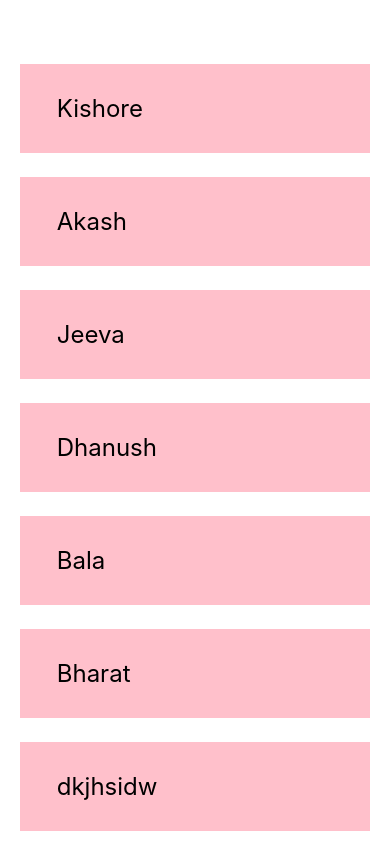
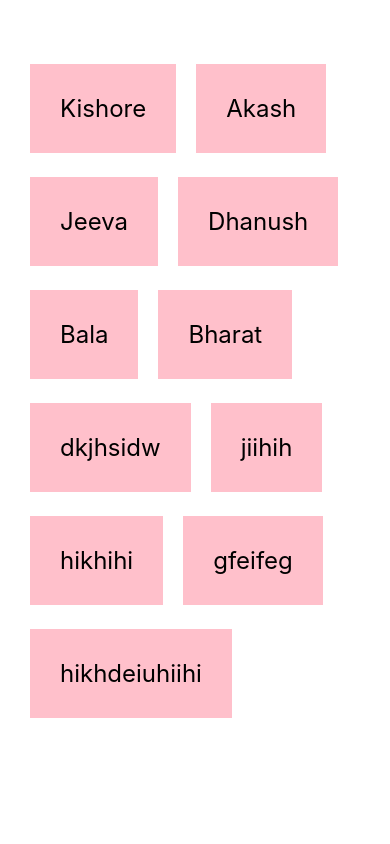
Before and after one commit to kishoreckd/net_ninja_react, a React Native app: screen / in a window 390 px wide. Built offline with nearby package versions, Linux system fonts and the light colour scheme.

Commit message:
flat list components

```diff
--- a/App.js
+++ b/App.js
@@ -1,29 +1,36 @@
 import { StatusBar } from 'expo-status-bar';
 import { useState } from 'react';
-import { Button, StyleSheet, Text, TextInput, View , ScrollView } from 'react-native';
+import { Button, StyleSheet, Text, TextInput, View , ScrollView,FlatList } from 'react-native';
 
 export default function App() {
 
 const [people , setPeople] = useState ([
 
-  {name:'Kishore' ,key:'1'} ,
-  {name:'Akash' ,key:'2'} ,
-  {name:'Jeeva' ,key:'3'} ,
-  {name:'Dhanush' ,key:'4'} ,
-  {name:'Bala' ,key:'5'} ,
-  {name:'Bharat' ,key:'6'} ,
-  {name:'dkjhsidw' ,key:'7'} ,
-  {name:'jiihih' ,key:'8'} ,
-  {name:'hikhihi' ,key:'9'} ,
-  {name:'gfeifeg' ,key:'10'} ,
-  {name:'hikhdeiuhiihi' ,key:'11'} ,
+  {name:'Kishore' ,id:'1'} ,
+  {name:'Akash' ,id:'2'} ,
+  {name:'Jeeva' ,id:'3'} ,
+  {name:'Dhanush' ,id:'4'} ,
+  {name:'Bala' ,id:'5'} ,
+  {name:'Bharat' ,id:'6'} ,
+  {name:'dkjhsidw' ,id:'7'} ,
+  {name:'jiihih' ,id:'8'} ,
+  {name:'hikhihi' ,id:'9'} ,
+  {name:'gfeifeg' ,id:'10'} ,
+  {name:'hikhdeiuhiihi' ,id:'11'} ,
 ]);
   return (
     <View style={styles.container}>
 
-   <ScrollView>
+      <FlatList data={people}
+      numColumns={2}
+      keyExtractor={ (item) => item.id}
+      renderItem={({item})=>(
+        <Text style ={styles.item} >{item.name}</Text>
+      )}
 
+      />
 
+   {/* <ScrollView>
    {people.map((item)=>{
 
       return (
@@ -32,7 +39,7 @@ return (
           </View>
       )
     })}
-   </ScrollView>
+   </ScrollView> */}
     </View>
   );
 }
@@ -51,6 +58,8 @@ const styles = StyleSheet.create({
     marginTop :24 ,
     padding :30 ,
     backgroundColor :'pink',
-    fontSize: 24
+    fontSize: 24,
+    marginHorizontal:10,
+    marginTop:24
   }
 });
```
Lines whose indentation alone changed are shown as unchanged.
